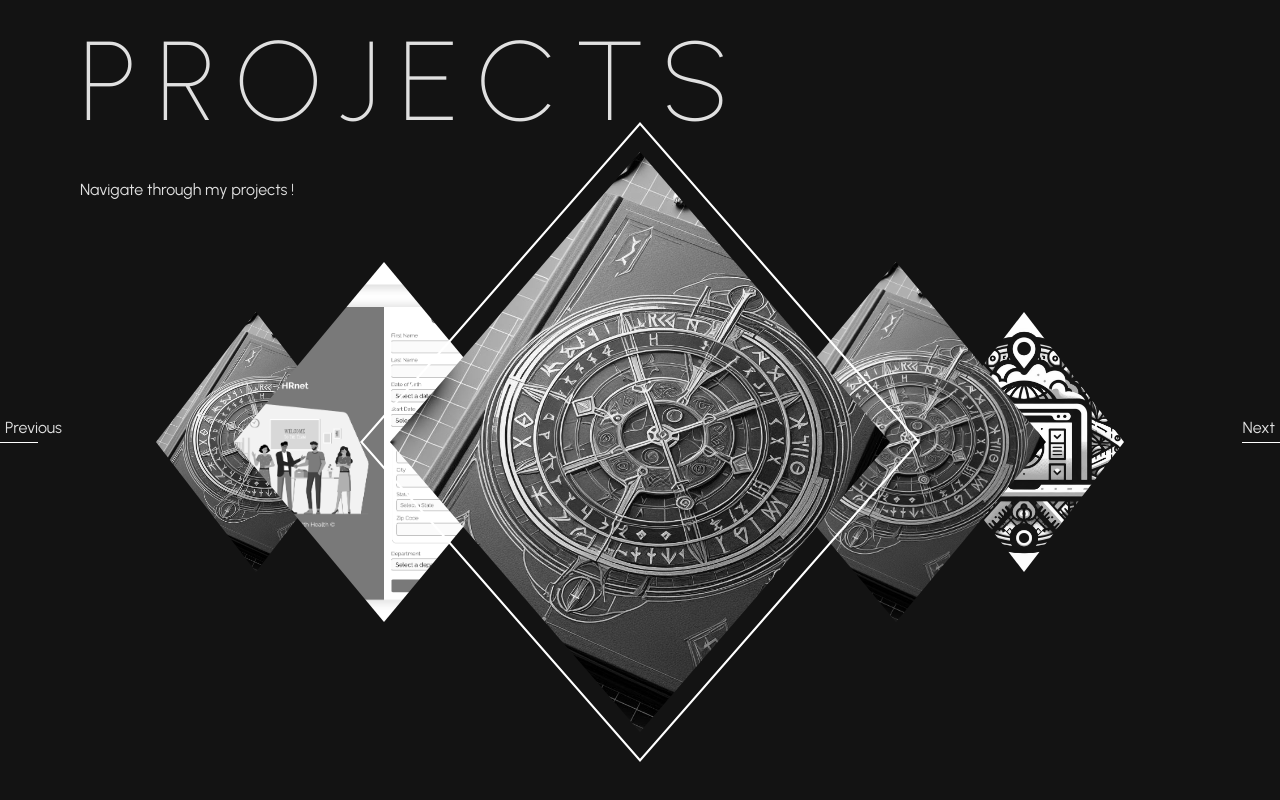
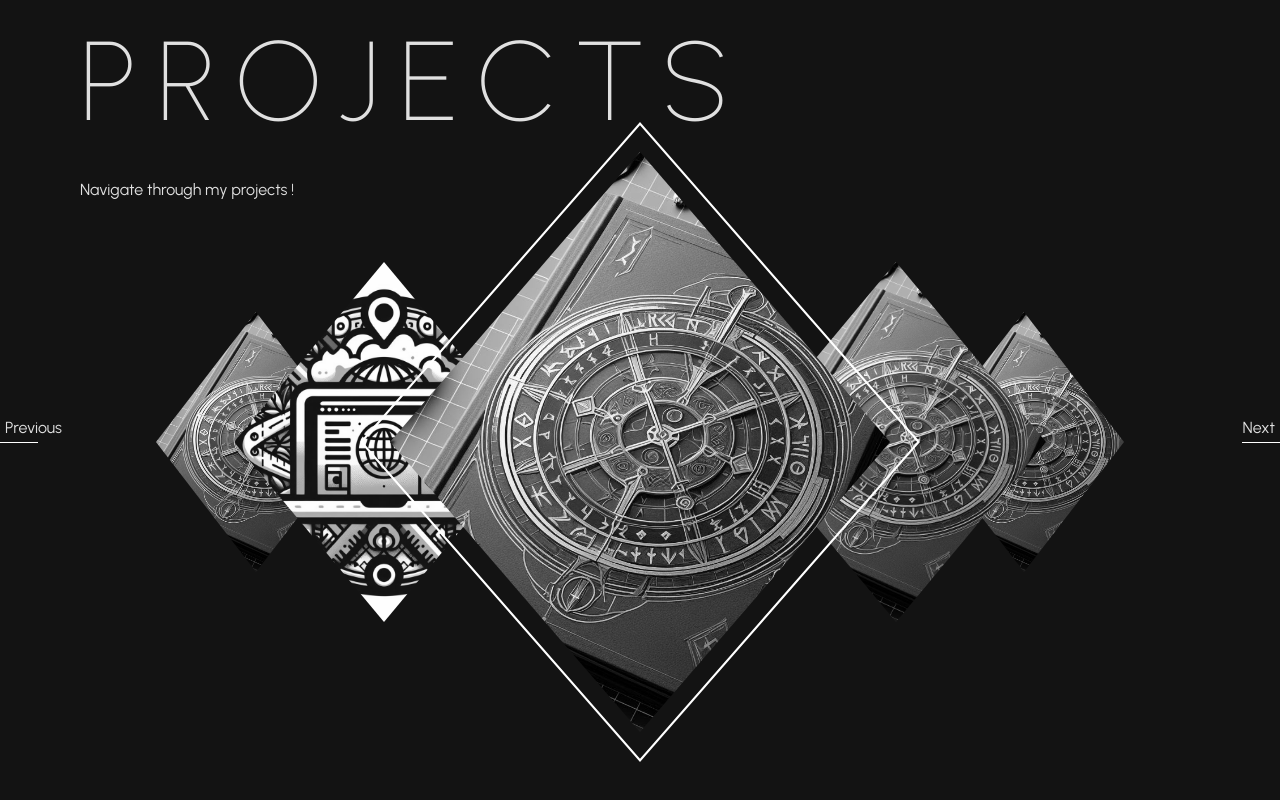
Before and after one commit to JohanHauteville/portfolio-v2, a React (Vite) app: page / in a window 1280 px wide. Shown: the part 838-1638 px from the top of the page. Built offline with nearby package versions, Linux system fonts and the light colour scheme.

Commit message:
Add import from mockup data

```diff
--- a/src/components/ProjectsSlider/index.jsx
+++ b/src/components/ProjectsSlider/index.jsx
@@ -2,219 +2,7 @@ import { useState } from "react";
 import ProjectCard from "./ProjectCard";
 import "./styles.scss";
 import ProjectShowCase from "./ProjectShowCase";
-
-const data = [
-  {
-    id: 0,
-    name: "Portfolio",
-    imgUrl: "src/assets/img/website/spadom_project.jpeg",
-    sliderImages: [
-      "src/assets/img/website/spadom_project.jpeg",
-      "src/assets/img/website/spadom_project.jpeg",
-      "src/assets/img/website/spadom_project.jpeg",
-    ],
-    setOfColors: {
-      main: "#678d7c",
-      typo: "#fff",
-    },
-    technologies: "React, Blender, HTML, Sass",
-    description:
-      "Un projet permettant de démontrer toute une palette de mes compétences",
-    completedDate: "Avril 2024",
-    typeOfContrat: "Personnal",
-    role: "FrontEnd & Motion & 3D Artist",
-    client: null,
-  },
-  {
-    id: 1,
-    name: "WealthHealth",
-    imgUrl: "src/assets/img/website/WealthHealth.png",
-    sliderImages: [
-      "src/assets/img/website/spadom_project.jpeg",
-      "src/assets/img/website/spadom_project.jpeg",
-      "src/assets/img/website/spadom_project.jpeg",
-    ],
-    setOfColors: {
-      main: "#678d7c",
-      typo: "#fff",
-    },
-    technologies: "React, Blender, HTML, Sass",
-    description:
-      "Un projet permettant de démontrer toute une palette de mes compétences",
-    completedDate: "Avril 2024",
-    typeOfContrat: "Personnal",
-    role: "FrontEnd & Motion & 3D Artist",
-    client: null,
-  },
-  {
-    id: 2,
-    name: "Portfolio",
-    imgUrl: "src/assets/img/website/spadom_project.jpeg",
-    sliderImages: [
-      "src/assets/img/website/spadom_project.jpeg",
-      "src/assets/img/website/spadom_project.jpeg",
-      "src/assets/img/website/spadom_project.jpeg",
-    ],
-    setOfColors: {
-      main: "#678d7c",
-      typo: "#fff",
-    },
-    technologies: "React, Blender, HTML, Sass",
-    description:
-      "Un projet permettant de démontrer toute une palette de mes compétences",
-    completedDate: "Avril 2024",
-    typeOfContrat: "Personnal",
-    role: "FrontEnd & Motion & 3D Artist",
-    client: null,
-  },
-  {
-    id: 3,
-    name: "Portfolio",
-    imgUrl: "src/assets/img/website/spadom_project.jpeg",
-    sliderImages: [
-      "src/assets/img/website/spadom_project.jpeg",
-      "src/assets/img/website/spadom_project.jpeg",
-      "src/assets/img/website/spadom_project.jpeg",
-    ],
-    setOfColors: {
-      main: "#678d7c",
-      typo: "#fff",
-    },
-    technologies: "React, Blender, HTML, Sass",
-    description:
-      "Un projet permettant de démontrer toute une palette de mes compétences",
-    completedDate: "Avril 2024",
-    typeOfContrat: "Personnal",
-    role: "FrontEnd & Motion & 3D Artist",
-    client: null,
-  },
-  {
-    id: 4,
-    name: "Social Network",
-    imgUrl: "src/assets/img/website/under_construction_02.jpeg",
-    sliderImages: [
-      "src/assets/img/website/spadom_project.jpeg",
-      "src/assets/img/website/spadom_project.jpeg",
-      "src/assets/img/website/spadom_project.jpeg",
-    ],
-    setOfColors: {
-      main: "#678d7c",
-      typo: "#fff",
-    },
-    technologies: "React, Blender, HTML, Sass",
-    description:
-      "Un projet permettant de démontrer toute une palette de mes compétences",
-    completedDate: "Avril 2024",
-    typeOfContrat: "Personnal",
-    role: "FrontEnd & Motion & 3D Artist",
-    client: null,
-  },
-  {
-    id: 5,
-    name: "Portfolio",
-    imgUrl: "src/assets/img/website/spadom_project.jpeg",
-    sliderImages: [
-      "src/assets/img/website/spadom_project.jpeg",
-      "src/assets/img/website/spadom_project.jpeg",
-      "src/assets/img/website/spadom_project.jpeg",
-    ],
-    setOfColors: {
-      main: "#678d7c",
-      typo: "#fff",
-    },
-    technologies: "React, Blender, HTML, Sass",
-    description:
-      "Un projet permettant de démontrer toute une palette de mes compétences",
-    completedDate: "Avril 2024",
-    typeOfContrat: "Personnal",
-    role: "FrontEnd & Motion & 3D Artist",
-    client: null,
-  },
-  {
-    id: 6,
-    name: "WealthHealth",
-    imgUrl: "src/assets/img/website/WealthHealth.png",
-    sliderImages: [
-      "src/assets/img/website/spadom_project.jpeg",
-      "src/assets/img/website/spadom_project.jpeg",
-      "src/assets/img/website/spadom_project.jpeg",
-    ],
-    setOfColors: {
-      main: "#678d7c",
-      typo: "#fff",
-    },
-    technologies: "React, Blender, HTML, Sass",
-    description:
-      "Un projet permettant de démontrer toute une palette de mes compétences",
-    completedDate: "Avril 2024",
-    typeOfContrat: "Personnal",
-    role: "FrontEnd & Motion & 3D Artist",
-    client: null,
-  },
-  {
-    id: 7,
-    name: "Portfolio",
-    imgUrl: "src/assets/img/website/spadom_project.jpeg",
-    sliderImages: [
-      "src/assets/img/website/spadom_project.jpeg",
-      "src/assets/img/website/spadom_project.jpeg",
-      "src/assets/img/website/spadom_project.jpeg",
-    ],
-    setOfColors: {
-      main: "#678d7c",
-      typo: "#fff",
-    },
-    technologies: "React, Blender, HTML, Sass",
-    description:
-      "Un projet permettant de démontrer toute une palette de mes compétences",
-    completedDate: "Avril 2024",
-    typeOfContrat: "Personnal",
-    role: "FrontEnd & Motion & 3D Artist",
-    client: null,
-  },
-  {
-    id: 8,
-    name: "Portfolio",
-    imgUrl: "src/assets/img/website/spadom_project.jpeg",
-    sliderImages: [
-      "src/assets/img/website/spadom_project.jpeg",
-      "src/assets/img/website/spadom_project.jpeg",
-      "src/assets/img/website/spadom_project.jpeg",
-    ],
-    setOfColors: {
-      main: "#678d7c",
-      typo: "#fff",
-    },
-    technologies: "React, Blender, HTML, Sass",
-    description:
-      "Un projet permettant de démontrer toute une palette de mes compétences",
-    completedDate: "Avril 2024",
-    typeOfContrat: "Personnal",
-    role: "FrontEnd & Motion & 3D Artist",
-    client: null,
-  },
-  {
-    id: 9,
-    name: "Social Network",
-    imgUrl: "src/assets/img/website/under_construction_02.jpeg",
-    sliderImages: [
-      "src/assets/img/website/spadom_project.jpeg",
-      "src/assets/img/website/spadom_project.jpeg",
-      "src/assets/img/website/spadom_project.jpeg",
-    ],
-    setOfColors: {
-      main: "#678d7c",
-      typo: "#fff",
-    },
-    technologies: "React, Blender, HTML, Sass",
-    description:
-      "Un projet permettant de démontrer toute une palette de mes compétences",
-    completedDate: "Avril 2024",
-    typeOfContrat: "Personnal",
-    role: "FrontEnd & Motion & 3D Artist",
-    client: null,
-  },
-];
+import { projects } from "../mock/projects.json";
 
 function ProjectsSlider() {
   const [isInfoOpened, setIsInfoOpened] = useState(false);
@@ -228,8 +16,8 @@ function ProjectsSlider() {
       setTimeout(() => {
         const newKindOfArray = arrayToChange.map((element) =>
           typeOfChange === "INCREASE"
-            ? (element = element + 1 === data.length ? 0 : element + 1)
-            : (element = element - 1 < 0 ? data.length - 1 : element - 1)
+            ? (element = element + 1 === projects.length ? 0 : element + 1)
+            : (element = element - 1 < 0 ? projects.length - 1 : element - 1)
         );
 
         arrayToChange = [...newKindOfArray];
@@ -250,9 +38,10 @@ function ProjectsSlider() {
 
   return (
     <div className="project-slider">
+      {/* SLIDER */}
       <div className="project-slider__cards">
         {arrayOfIndex.map((indexID, index) => {
-          const slide = data.find((slide) => slide.id === indexID);
+          const slide = projects.find((slide) => slide.id === indexID);
           return (
             slide && (
               <ProjectCard
@@ -285,11 +74,10 @@ function ProjectsSlider() {
       >
         Next
       </div>
-
       {/* INFORMATIONS */}
-      {data && (
+      {projects && (
         <ProjectShowCase
-          project={data[selectedIndex]}
+          project={projects[selectedIndex]}
           isOpened={isInfoOpened}
         />
       )}
--- a/src/components/mock/projects.json
+++ b/src/components/mock/projects.json
@@ -1,6 +1,7 @@
 {
     "projects":[
         {
+            "id": 0,
             "name": "Portfolio",
             "imgUrl": "src/assets/img/website/spadom_project.jpeg",
             "sliderImages": [
@@ -21,8 +22,9 @@
             "client": null
         },
         {
+            "id": 1,
             "name": "Réseau social",
-            "imgUrl": "under_construction_02.jpeg",
+            "imgUrl": "src/assets/img/website/under_construction_02.jpeg",
             "sliderImages": [
                 "under_construction_02.jpeg",
                 "under_construction_02.jpeg",
@@ -41,6 +43,7 @@
             "client": null
         },
         {
+          "id": 2,
             "name": "Portfolio",
             "imgUrl": "src/assets/img/website/spadom_project.jpeg",
             "sliderImages": [
@@ -61,6 +64,7 @@
             "client": null
         },
         {
+            "id": 3,
             "name": "Portfolio",
             "imgUrl": "src/assets/img/website/spadom_project.jpeg",
             "sliderImages": [
@@ -81,6 +85,7 @@
             "client": null
         },
         {
+            "id": 4,
             "name": "Portfolio",
             "imgUrl": "src/assets/img/website/spadom_project.jpeg",
             "sliderImages": [
@@ -99,6 +104,27 @@
             "typeOfContrat": "Personnal",
             "role": "FrontEnd & Motion & 3D Artist",
             "client": null
-        }
+        },
+        {
+          "id": 5,
+          "name": "Portfolio",
+          "imgUrl": "src/assets/img/website/spadom_project.jpeg",
+          "sliderImages": [
+            "src/assets/img/website/spadom_project.jpeg",
+            "src/assets/img/website/spadom_project.jpeg",
+            "src/assets/img/website/spadom_project.jpeg"
+          ],
+          "setOfColors": {
+            "main": "#678d7c",
+            "typo": "#fff"
+          },
+          "technologies": "React, Blender, HTML, Sass",
+          "description":
+            "Un projet permettant de démontrer toute une palette de mes compétences",
+          "completedDate": "Avril 2024",
+          "typeOfContrat": "Personnal",
+          "role": "FrontEnd & Motion & 3D Artist",
+          "client": null
+      }
     ]
 }
```
